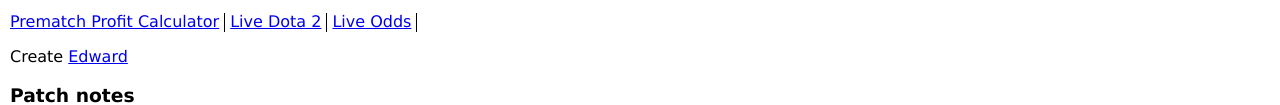
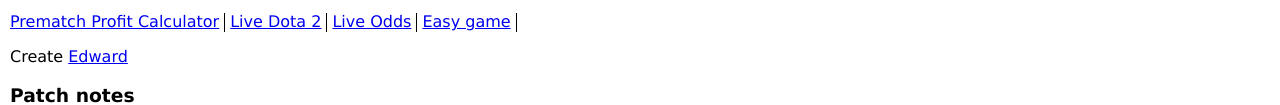
Before and after one commit to Gaserd/oddslootcalculator, a plain HTML site: page index.html in a window 1280 px wide. Shown: the part 243-348 px from the top of the page. Drawn offline with Linux system fonts and the light colour scheme; no server answers.

Commit message:
added link easygame

```diff
--- a/index.html
+++ b/index.html
@@ -25,6 +25,7 @@
         <li><a href='./index.html'>Prematch Profit Calculator</a></li>
         <li><a href='./live.html'>Live Dota 2</a></li>
         <li><a href='./live_odds.html'>Live Odds</a></li>
+        <li><a href='./easygame.html'>Easy game</a></li>
     </ul>
     <div class='container'>
 
```
